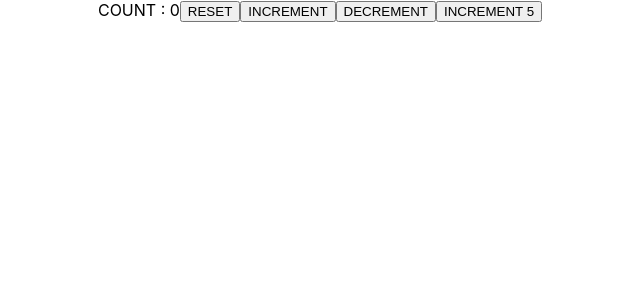
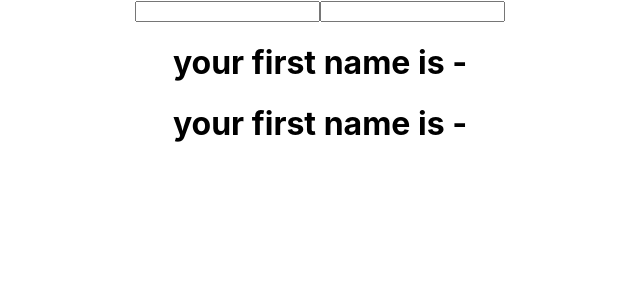
Before and after one commit to pop-dev5016/react-hooks, a React (Create React App) app: page / in a window 1280 px wide. Shown: the top 300 px of the page, without its empty margins (320-960 px from the left). Built offline with nearby package versions, Linux system fonts and the light colour scheme.

Commit message:
object usestate

```diff
--- a/src/App.js
+++ b/src/App.js
@@ -2,12 +2,13 @@ import React from 'react'
 import './App.css';
 import Hookcounter from './Component/Hookcounter';
 import HookCounter2 from './Component/HookCounter2';
+import Hookcounter3 from './Component/Hookcounter3';
 
 
 function App() {
   return (
     <div className="App">
-      <HookCounter2></HookCounter2>
+      <Hookcounter3></Hookcounter3>
     </div>
   );
 }
--- /dev/null
+++ b/src/Component/Hookcounter3.js
@@ -0,0 +1,20 @@
+import React, { useState } from 'react'
+
+
+function Hookcounter3() {
+
+    const [name,setName] = useState({firstname:"  ",lastname:" "})
+  return (
+    <div>
+      <form>
+        <input type="text" value={name.firstname} onChange={e =>setName({firstname:e.target.value})}/>
+        <input type="text" value={name.lastname} onChange={e =>setName({lastname: e.target.value})}/>
+
+        <h1>your first name is -{name.firstname}</h1>
+        <h1>your first name is -{name.lastname}</h1>
+      </form>
+    </div>
+  )
+}
+
+export default Hookcounter3
```
